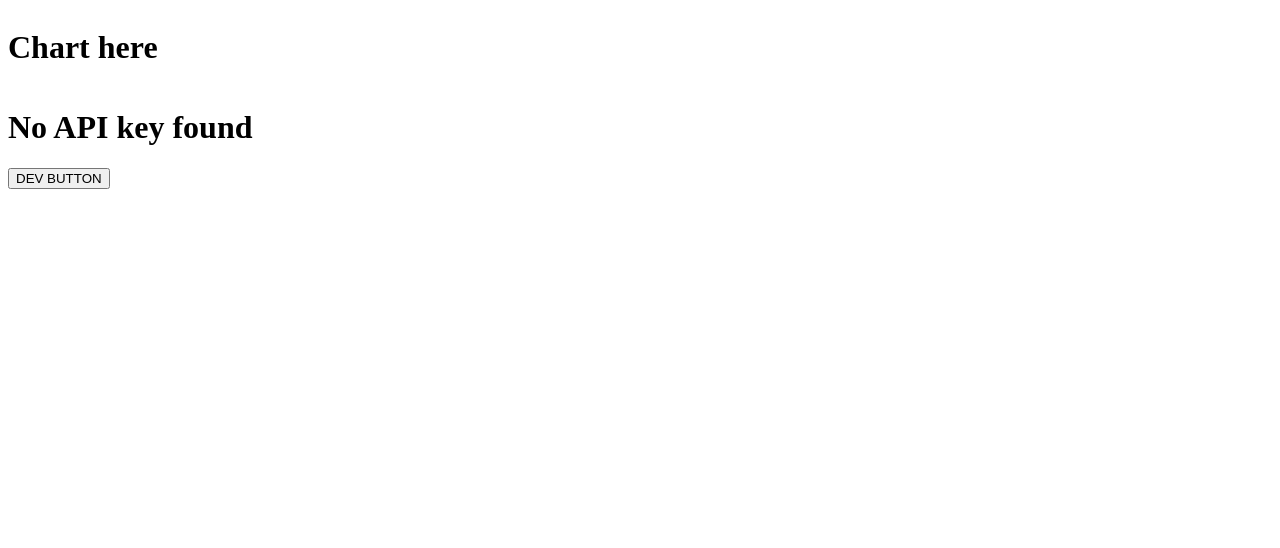
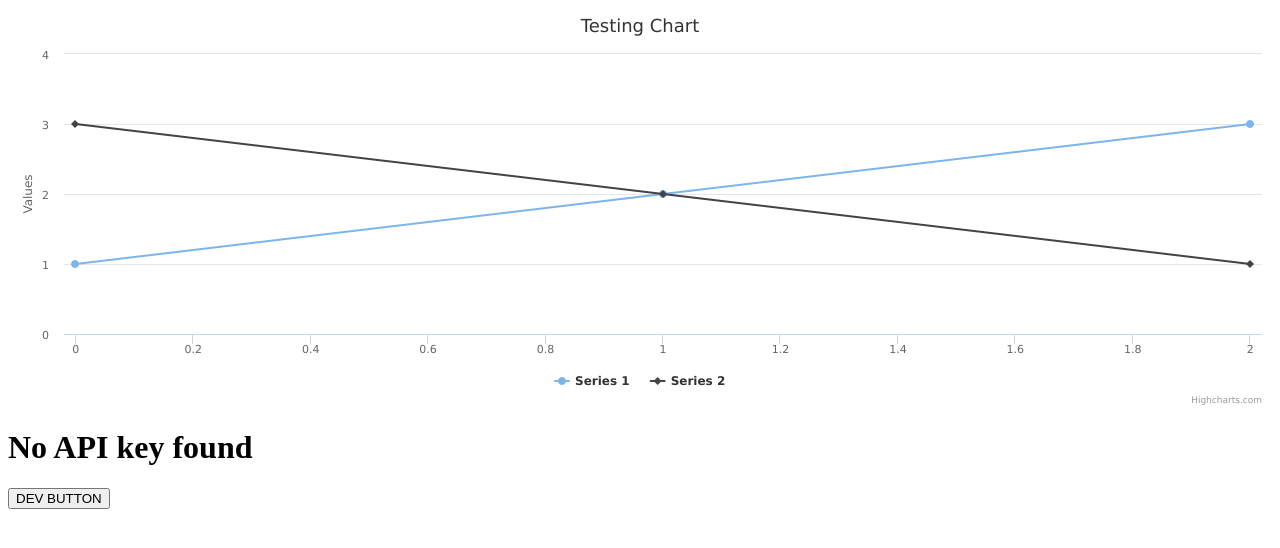
Before and after one commit to LarsGKodehode/stock-chart, a React (Vite) app: page / in a window 1280 px wide. Shown: the top 548 px of the page. Built offline with nearby package versions, Linux system fonts and the light colour scheme; no server answers.

Commit message:
added simple test chart

```diff
--- a/src/assets/components/StockChart/StockChart.tsx
+++ b/src/assets/components/StockChart/StockChart.tsx
@@ -2,12 +2,29 @@
 import {
   useEffect
 } from 'react';
+
 import Highcharts from 'highcharts';
+import HighchartsReact from 'highcharts-react-official';
 
 
 // Types
 interface ComponentStockChart {
   URLEndpoint: string,
+};
+
+// Chart options
+const options = {
+  title: {
+    text: `Testing Chart`,
+  },
+  series: [
+    {
+      data: [1, 2, 3]
+    },
+    {
+      data: [3, 2, 1]
+    }
+  ]
 };
 
 
@@ -18,8 +35,11 @@ function StockChart(props: ComponentStockChart): JSX.Element {
   }, []);
 
   return(
-    <div id='chart-container'>
-      <h1>Chart here</h1>
+    <div>
+      <HighchartsReact
+        highcharts={Highcharts}
+        options={options}
+      />
     </div>
   );
 };
```
